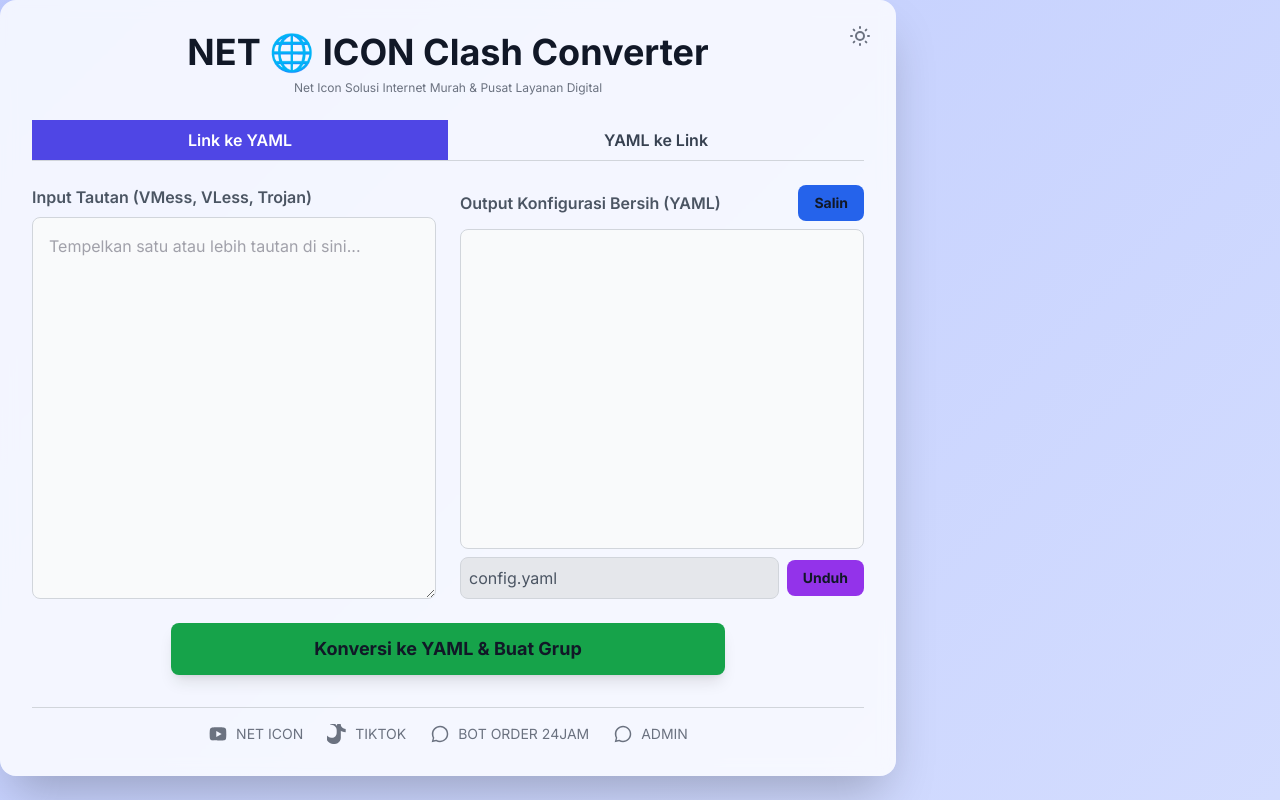
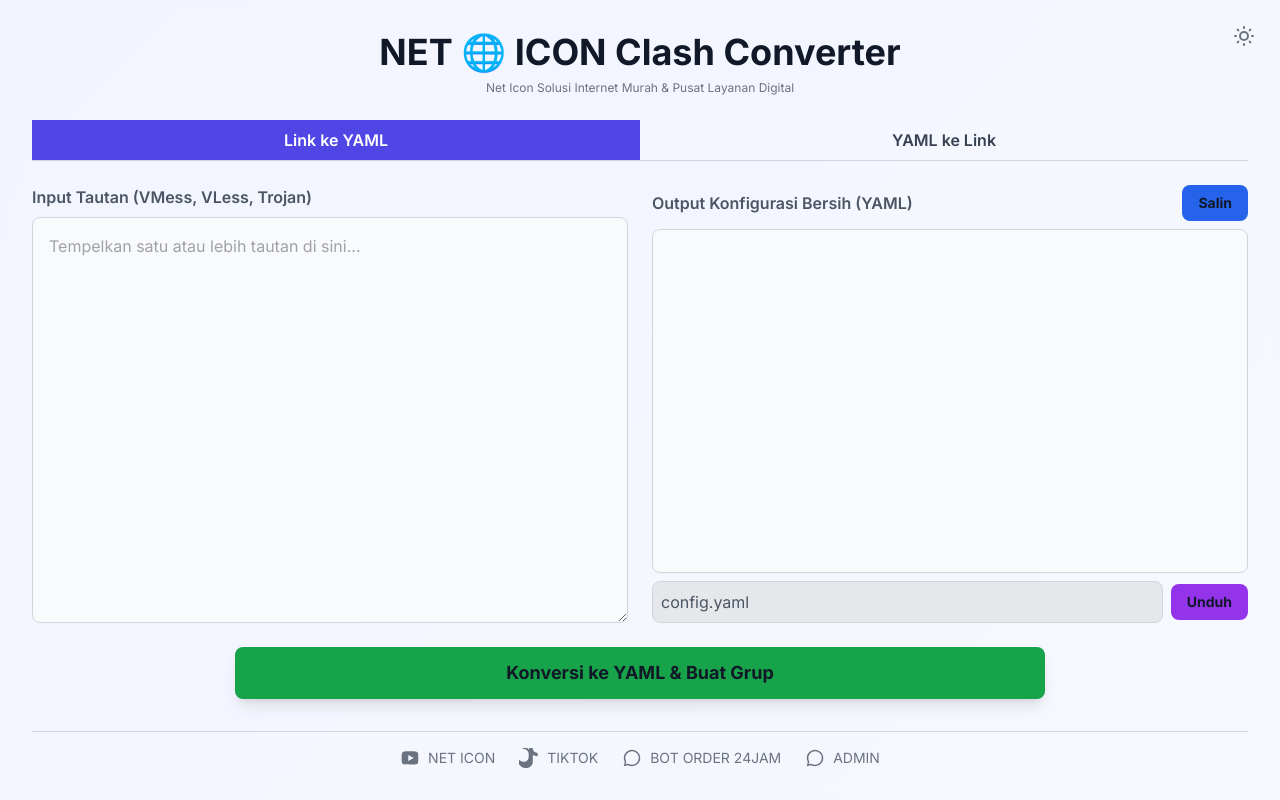
Before and after one commit to rahmatawaludin53/NET-ICON-Clash-Converter, a plain HTML site: page index.html in a window 1280 px wide. Drawn offline with nearby package versions, Linux system fonts and the light colour scheme.

Commit message:
index.html

```diff
--- a/index.html
+++ b/index.html
@@ -22,7 +22,7 @@
             display: none;
         }
         .tab-panel.active {
-            display: block;
+            display: flex; /* Changed to flex for growing children */
         }
 
         /* Digital Background Animation */
@@ -73,7 +73,7 @@
 </head>
 <body class="digital-bg text-gray-200">
 
-    <div class="w-full max-w-4xl bg-gray-800/80 backdrop-blur-sm main-container rounded-2xl shadow-2xl p-6 md:p-8 relative">
+    <div class="w-full min-h-screen bg-gray-800/80 backdrop-blur-sm main-container p-4 sm:p-6 md:p-8 relative flex flex-col">
 
         <!-- Theme Toggle Button -->
         <button id="theme-toggle" class="absolute top-4 right-4 z-10 p-2 rounded-full text-gray-400 hover:bg-gray-700 focus:outline-none">
@@ -82,24 +82,26 @@
         </button>
 
         <!-- Header -->
-        <div class="text-center mb-6">
+        <header class="text-center mb-6 flex-shrink-0">
             <h1 class="text-3xl md:text-4xl font-bold text-white">NET 🌐 ICON Clash Converter</h1>
             <p class="text-gray-400 mt-2 text-xs">Net Icon Solusi Internet Murah & Pusat Layanan Digital</p>
-        </div>
+        </header>
 
         <!-- Tabs -->
-        <div class="mb-6 flex border-b border-gray-700">
+        <div class="mb-6 flex border-b border-gray-700 flex-shrink-0">
             <button id="tabBtnLinkToYaml" class="tab-button flex-1 py-2 px-4 font-semibold transition-colors duration-300">Link ke YAML</button>
             <button id="tabBtnYamlToLink" class="tab-button flex-1 py-2 px-4 font-semibold transition-colors duration-300">YAML ke Link</button>
         </div>
 
+        <!-- Main Content Area -->
+        <main class="flex-grow flex flex-col">
             <!-- Tab Panel: Link to YAML -->
-        <div id="panelLinkToYaml" class="tab-panel">
-            <div class="grid grid-cols-1 lg:grid-cols-2 gap-6">
+            <div id="panelLinkToYaml" class="tab-panel flex-grow flex-col">
+                <div class="grid grid-cols-1 lg:grid-cols-2 gap-6 flex-grow">
                     <!-- Input Section -->
                     <div class="flex flex-col">
                         <label for="inputLink" class="mb-2 font-semibold text-gray-300">Input Tautan (VMess, VLess, Trojan)</label>
-                    <textarea id="inputLink" class="w-full h-80 flex-grow bg-gray-900 border border-gray-700 rounded-lg p-4 text-gray-300 focus:ring-2 focus:ring-blue-500 focus:border-blue-500 transition duration-300 placeholder-custom" placeholder="Tempelkan satu atau lebih tautan di sini..."></textarea>
+                        <textarea id="inputLink" class="w-full flex-grow bg-gray-900 border border-gray-700 rounded-lg p-4 text-gray-300 focus:ring-2 focus:ring-blue-500 focus:border-blue-500 transition duration-300 placeholder-custom" placeholder="Tempelkan satu atau lebih tautan di sini..."></textarea>
                     </div>
                     <!-- Output Section -->
                     <div class="flex flex-col">
@@ -109,7 +111,7 @@
                                 <button id="copyYamlBtn" class="bg-blue-600 hover:bg-blue-700 text-white font-bold py-2 px-4 rounded-lg transition duration-300 text-sm">Salin</button>
                             </div>
                         </div>
-                    <div class="w-full h-80 flex-grow bg-gray-900 border border-gray-700 rounded-lg p-4 overflow-auto">
+                        <div class="w-full flex-grow bg-gray-900 border border-gray-700 rounded-lg p-4 overflow-auto">
                             <pre id="outputYaml" class="text-gray-300 whitespace-pre-wrap break-all"></pre>
                         </div>
                         <!-- Download Section -->
@@ -125,12 +127,12 @@
             </div>
 
             <!-- Tab Panel: YAML to Link -->
-        <div id="panelYamlToLink" class="tab-panel">
-            <div class="grid grid-cols-1 lg:grid-cols-2 gap-6">
+            <div id="panelYamlToLink" class="tab-panel flex-grow flex-col">
+                <div class="grid grid-cols-1 lg:grid-cols-2 gap-6 flex-grow">
                     <!-- Input Section -->
                     <div class="flex flex-col">
                         <label for="inputYaml" class="mb-2 font-semibold text-gray-300">Input Konfigurasi YAML</label>
-                    <textarea id="inputYaml" class="w-full h-80 flex-grow bg-gray-900 border border-gray-700 rounded-lg p-4 text-gray-300 focus:ring-2 focus:ring-blue-500 focus:border-blue-500 transition duration-300 placeholder-custom" placeholder="Tempelkan konfigurasi YAML lengkap di sini..."></textarea>
+                        <textarea id="inputYaml" class="w-full flex-grow bg-gray-900 border border-gray-700 rounded-lg p-4 text-gray-300 focus:ring-2 focus:ring-blue-500 focus:border-blue-500 transition duration-300 placeholder-custom" placeholder="Tempelkan konfigurasi YAML lengkap di sini..."></textarea>
                     </div>
                     <!-- Output Section -->
                     <div class="flex flex-col">
@@ -138,7 +140,7 @@
                             <label for="outputLink" class="font-semibold text-gray-300">Output Tautan (VMess, VLess, Trojan)</label>
                             <button id="copyLinkBtn" class="bg-blue-600 hover:bg-blue-700 text-white font-bold py-2 px-4 rounded-lg transition duration-300 text-sm">Salin</button>
                         </div>
-                    <div class="w-full h-80 flex-grow bg-gray-900 border border-gray-700 rounded-lg p-4 overflow-auto">
+                        <div class="w-full flex-grow bg-gray-900 border border-gray-700 rounded-lg p-4 overflow-auto">
                             <pre id="outputLink" class="text-gray-300 whitespace-pre-wrap break-all"></pre>
                         </div>
                     </div>
@@ -147,9 +149,10 @@
                     <button id="convertYamlToLinkBtn" class="w-full md:w-2/3 bg-indigo-600 hover:bg-indigo-700 text-white font-bold py-3 px-6 rounded-lg transition duration-300 text-lg shadow-lg">Konversi ke Tautan</button>
                 </div>
             </div>
+        </main>
 
         <!-- Footer / Contact Link -->
-        <div class="mt-8 text-center border-t border-gray-700 pt-4 flex flex-wrap justify-center items-center gap-x-6 gap-y-2">
+        <footer class="mt-8 text-center border-t border-gray-700 pt-4 flex flex-wrap justify-center items-center gap-x-6 gap-y-2 flex-shrink-0">
             <a href="https://www.youtube.com/@NET-ICON" target="_blank" rel="noopener noreferrer" class="inline-flex items-center text-gray-400 hover:text-white transition-colors duration-300 text-sm">
                 <svg class="w-5 h-5 mr-2" fill="currentColor" viewBox="0 0 24 24" xmlns="http://www.w3.org/2000/svg"><path d="M21.582,6.186c-0.23-0.86-0.908-1.538-1.768-1.768C18.267,4,12,4,12,4S5.733,4,4.186,4.418 c-0.86,0.23-1.538,0.908-1.768,1.768C2,7.733,2,12,2,12s0,4.267,0.418,5.814c0.23,0.86,0.908,1.538,1.768,1.768 C5.733,20,12,20,12,20s6.267,0,7.814-0.418c0.861-0.23,1.538-0.908,1.768-1.768C22,16.267,22,12,22,12S22,7.733,21.582,6.186z M9.933,15.5V8.5l6.5,3.5L9.933,15.5z"></path></svg>
                 NET ICON
@@ -166,7 +169,7 @@
                  <svg class="w-5 h-5 mr-2" fill="currentColor" viewBox="0 0 24 24" xmlns="http://www.w3.org/2000/svg"><path d="M12.04 2C6.58 2 2.13 6.45 2.13 12c0 1.74.45 3.38 1.25 4.85L2 22l5.27-1.38c1.41.75 3 1.18 4.73 1.18H12c5.46 0 9.9-4.45 9.9-9.9S17.5 2 12.04 2zM12 20.15h-.04c-1.5 0-2.92-.4-4.2-1.15l-.3-.18-3.12.82.83-3.04-.2-.32A8.02 8.02 0 014.12 12c0-4.42 3.58-8 8-8s8 3.58 8 8-3.58 8-7.96 8.15zM17.53 14.3c-.27-.13-1.6-  .79-1.85-.88s-.43-.13-.61.13c-.18.27-.7.88-.86 1.06s-.32.2-.6.07c-.28-.13-1.18-.44-2.25-1.39S10.03 12 9.76 11.73c-.27-.27-.01-.42.12-.55s.27-.32.4-.42c.13-.1.18-.18.27-.3.1-.13.05-.27 0-.4s-.6-.72-.82-.98c-.22-.27-.45-.23-.61-.23h-.5a1 1 0 00-.74.35c-.27.27-1.04 1.02-1.04 2.48s1.06 2.88 1.2 3.08c.13.2 2.08 3.18 5.04 4.48.71.32 1.27.5 1.7.68.71.27 1.36.23 1.88.14.57-.1.94-.2.94-.2.43-.27.9-.7.9-.7s.43-.51.32-1.02c-.1-.5-.37-.58-.64-.7z"></path></svg>
                 ADMIN
             </a>
-        </div>
+        </footer>
 
         <!-- Message Box -->
         <div id="messageBox" class="fixed top-5 right-5 bg-blue-500 text-white py-2 px-4 rounded-lg shadow-lg text-sm opacity-0 transition-opacity duration-300">Pesan</div>
```
Lines whose indentation alone changed are shown as unchanged.
